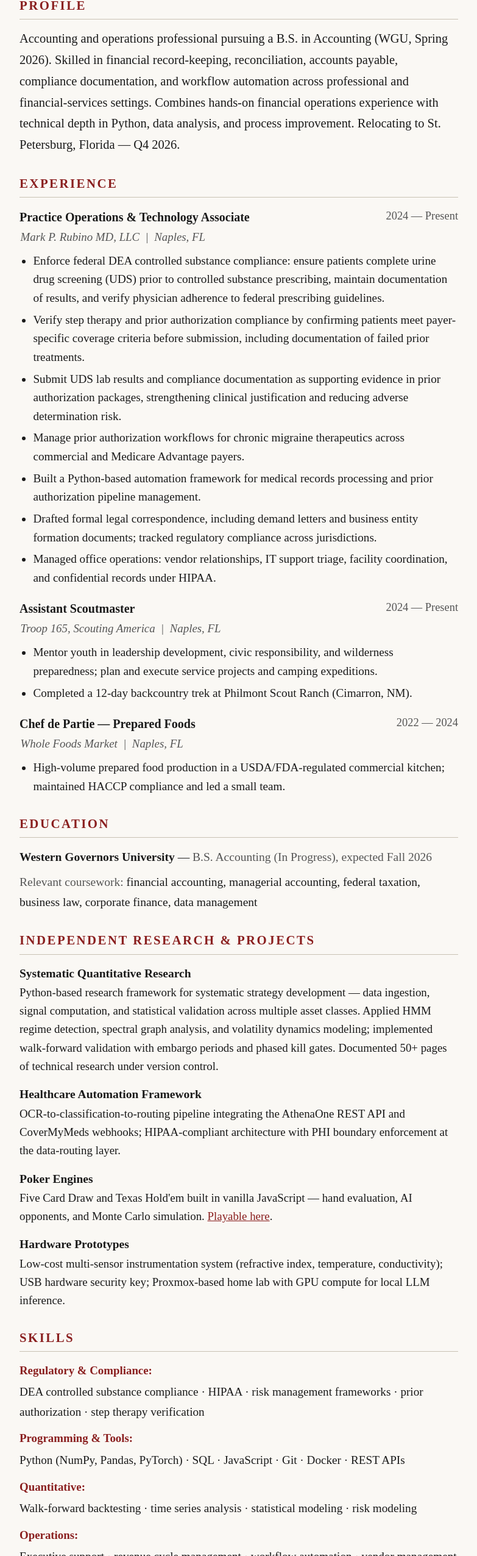
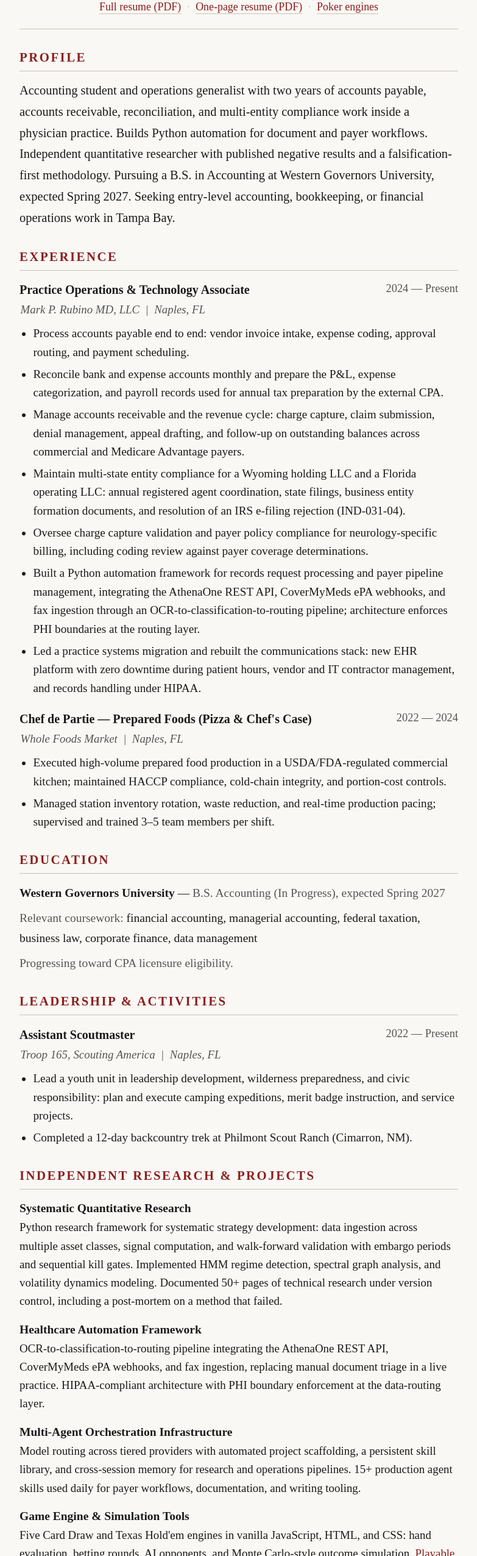
Before and after one commit to rubinonico/portfolio, a plain HTML site: page index.html in a window 1280 px wide. Shown: the part 248-2800 px from the top of the page at 61% size, without its empty margins (248-1031 px from the left). Drawn offline with Linux system fonts and the light colour scheme.

Commit message:
Refocus portfolio on accounting: AP/AR/reconciliation lead, correct all dates to match resume (2024 practice, 2022-2024 WFM, 2022 Scouting, Spring 2027 graduation), add leadership section, add resume PDF downloads

```diff
--- a/index.html
+++ b/index.html
@@ -3,7 +3,7 @@
 <head>
 <meta charset="UTF-8">
 <meta name="viewport" content="width=device-width, initial-scale=1.0">
-<title>Nico Rubino</title>
+<title>Nico Rubino — Accounting &amp; Financial Operations</title>
 <style>
   :root {
     --ink: #1a1a1a;
@@ -42,6 +42,14 @@
     margin-bottom: 0.35rem;
   }
 
+  .kicker {
+    font-size: 1.18rem;
+    font-style: italic;
+    color: var(--accent);
+    margin-bottom: 0.5rem;
+    letter-spacing: 0.02em;
+  }
+
   .contact {
     font-size: 1.2rem;
     color: var(--muted);
@@ -53,6 +61,21 @@
   }
   .contact a:hover { text-decoration: underline; color: var(--ink); }
   .contact .sep { color: var(--rule); }
+
+  /* ── Downloads ── */
+  .downloads {
+    margin-top: 0.9rem;
+    font-size: 1.12rem;
+  }
+  .downloads a {
+    color: var(--accent);
+    text-decoration: none;
+    border-bottom: 1px solid var(--rule);
+    padding-bottom: 1px;
+  }
+  .downloads a:hover { border-bottom-color: var(--accent); }
+  .downloads .sep { color: var(--rule); }
+  .downloads .note { color: var(--muted); font-style: italic; }
 
   /* ── Sections ── */
   section { margin: 1.75rem 0; }
@@ -111,6 +134,8 @@
     margin-left: 0;
     line-height: 1.6;
   }
+  .project .desc a { color: var(--accent); text-decoration: none; border-bottom: 1px solid var(--rule); }
+  .project .desc a:hover { border-bottom-color: var(--accent); }
 
   /* Skills */
   .skill-block { margin-bottom: 0.7rem; }
@@ -155,26 +180,32 @@
 
   <header>
     <h1>Nico Rubino</h1>
+    <div class="kicker">Accounting &amp; Financial Operations</div>
     <p class="contact">
-      <span>St. Petersburg, FL</span>
+      <span>Naples, FL — Relocating to St. Petersburg (Q4 2026)</span>
       <span class="sep">&nbsp;·&nbsp;</span>
       <a href="mailto:rubinonico.jobs@gmail.com">rubinonico.jobs@gmail.com</a>
       <span class="sep">&nbsp;·&nbsp;</span>
       <span>239-227-3823</span>
+    </p>
+    <div class="downloads">
+      <a href="assets/Rubino_Resume.pdf">Full resume (PDF)</a>
       <span class="sep">&nbsp;·&nbsp;</span>
-      <a href="https://rubinonico.github.io/portfolio/">rubinonico.github.io/portfolio</a>
-    </p>
+      <a href="assets/Rubino_Resume_OnePage.pdf">One-page resume (PDF)</a>
+      <span class="sep">&nbsp;·&nbsp;</span>
+      <a href="gaming.html">Poker engines</a>
+    </div>
   </header>
 
   <section>
     <h2>Profile</h2>
     <p style="font-size:1.28rem; line-height:1.7;">
-      Accounting and operations professional pursuing a B.S. in Accounting (WGU, Spring
-      2026). Skilled in financial record-keeping, reconciliation, accounts payable,
-      compliance documentation, and workflow automation across professional and
-      financial-services settings. Combines hands-on financial operations experience
-      with technical depth in Python, data analysis, and process improvement.
-      Relocating to St. Petersburg, Florida — Q4 2026.
+      Accounting student and operations generalist with two years of accounts payable, accounts
+      receivable, reconciliation, and multi-entity compliance work inside a physician practice.
+      Builds Python automation for document and payer workflows. Independent quantitative
+      researcher with published negative results and a falsification-first methodology. Pursuing a
+      B.S. in Accounting at Western Governors University, expected Spring 2027. Seeking entry-level
+      accounting, bookkeeping, or financial operations work in Tampa Bay.
     </p>
   </section>
 
@@ -186,40 +217,45 @@
       <div class="role">Practice Operations &amp; Technology Associate</div>
       <div class="org-line">Mark P. Rubino MD, LLC &nbsp;|&nbsp; Naples, FL</div>
       <ul>
-        <li>Enforce federal DEA controlled substance compliance: ensure patients complete urine drug screening (UDS) prior to controlled substance prescribing, maintain documentation of results, and verify physician adherence to federal prescribing guidelines.</li>
-        <li>Verify step therapy and prior authorization compliance by confirming patients meet payer-specific coverage criteria before submission, including documentation of failed prior treatments.</li>
-        <li>Submit UDS lab results and compliance documentation as supporting evidence in prior authorization packages, strengthening clinical justification and reducing adverse determination risk.</li>
-        <li>Manage prior authorization workflows for chronic migraine therapeutics across commercial and Medicare Advantage payers.</li>
-        <li>Built a Python-based automation framework for medical records processing and prior authorization pipeline management.</li>
-        <li>Drafted formal legal correspondence, including demand letters and business entity formation documents; tracked regulatory compliance across jurisdictions.</li>
-        <li>Managed office operations: vendor relationships, IT support triage, facility coordination, and confidential records under HIPAA.</li>
-      </ul>
-    </div>
-
-    <div class="entry">
-      <span class="date">2024 — Present</span>
-      <div class="role">Assistant Scoutmaster</div>
-      <div class="org-line">Troop 165, Scouting America &nbsp;|&nbsp; Naples, FL</div>
-      <ul>
-        <li>Mentor youth in leadership development, civic responsibility, and wilderness preparedness; plan and execute service projects and camping expeditions.</li>
-        <li>Completed a 12-day backcountry trek at Philmont Scout Ranch (Cimarron, NM).</li>
+        <li>Process accounts payable end to end: vendor invoice intake, expense coding, approval routing, and payment scheduling.</li>
+        <li>Reconcile bank and expense accounts monthly and prepare the P&amp;L, expense categorization, and payroll records used for annual tax preparation by the external CPA.</li>
+        <li>Manage accounts receivable and the revenue cycle: charge capture, claim submission, denial management, appeal drafting, and follow-up on outstanding balances across commercial and Medicare Advantage payers.</li>
+        <li>Maintain multi-state entity compliance for a Wyoming holding LLC and a Florida operating LLC: annual registered agent coordination, state filings, business entity formation documents, and resolution of an IRS e-filing rejection (IND-031-04).</li>
+        <li>Oversee charge capture validation and payer policy compliance for neurology-specific billing, including coding review against payer coverage determinations.</li>
+        <li>Built a Python automation framework for records request processing and payer pipeline management, integrating the AthenaOne REST API, CoverMyMeds ePA webhooks, and fax ingestion through an OCR-to-classification-to-routing pipeline; architecture enforces PHI boundaries at the routing layer.</li>
+        <li>Led a practice systems migration and rebuilt the communications stack: new EHR platform with zero downtime during patient hours, vendor and IT contractor management, and records handling under HIPAA.</li>
       </ul>
     </div>
 
     <div class="entry">
       <span class="date">2022 — 2024</span>
-      <div class="role">Chef de Partie — Prepared Foods</div>
+      <div class="role">Chef de Partie — Prepared Foods (Pizza &amp; Chef's Case)</div>
       <div class="org-line">Whole Foods Market &nbsp;|&nbsp; Naples, FL</div>
       <ul>
-        <li>High-volume prepared food production in a USDA/FDA-regulated commercial kitchen; maintained HACCP compliance and led a small team.</li>
+        <li>Executed high-volume prepared food production in a USDA/FDA-regulated commercial kitchen; maintained HACCP compliance, cold-chain integrity, and portion-cost controls.</li>
+        <li>Managed station inventory rotation, waste reduction, and real-time production pacing; supervised and trained 3–5 team members per shift.</li>
       </ul>
     </div>
   </section>
 
   <section>
     <h2>Education</h2>
-    <p class="edu"><span class="school">Western Governors University</span> — <span class="detail">B.S. Accounting (In Progress), expected Fall 2026</span></p>
+    <p class="edu"><span class="school">Western Governors University</span> — <span class="detail">B.S. Accounting (In Progress), expected Spring 2027</span></p>
     <p class="edu"><span class="detail">Relevant coursework:</span> financial accounting, managerial accounting, federal taxation, business law, corporate finance, data management</p>
+    <p class="edu"><span class="detail">Progressing toward CPA licensure eligibility.</span></p>
+  </section>
+
+  <section>
+    <h2>Leadership &amp; Activities</h2>
+    <div class="entry">
+      <span class="date">2022 — Present</span>
+      <div class="role">Assistant Scoutmaster</div>
+      <div class="org-line">Troop 165, Scouting America &nbsp;|&nbsp; Naples, FL</div>
+      <ul>
+        <li>Lead a youth unit in leadership development, wilderness preparedness, and civic responsibility: plan and execute camping expeditions, merit badge instruction, and service projects.</li>
+        <li>Completed a 12-day backcountry trek at Philmont Scout Ranch (Cimarron, NM).</li>
+      </ul>
+    </div>
   </section>
 
   <section>
@@ -227,22 +263,32 @@
 
     <div class="project">
       <div class="name">Systematic Quantitative Research</div>
-      <div class="desc">Python-based research framework for systematic strategy development — data ingestion, signal computation, and statistical validation across multiple asset classes. Applied HMM regime detection, spectral graph analysis, and volatility dynamics modeling; implemented walk-forward validation with embargo periods and phased kill gates. Documented 50+ pages of technical research under version control.</div>
+      <div class="desc">Python research framework for systematic strategy development: data ingestion across multiple asset classes, signal computation, and walk-forward validation with embargo periods and sequential kill gates. Implemented HMM regime detection, spectral graph analysis, and volatility dynamics modeling. Documented 50+ pages of technical research under version control, including a post-mortem on a method that failed.</div>
     </div>
 
     <div class="project">
       <div class="name">Healthcare Automation Framework</div>
-      <div class="desc">OCR-to-classification-to-routing pipeline integrating the AthenaOne REST API and CoverMyMeds webhooks; HIPAA-compliant architecture with PHI boundary enforcement at the data-routing layer.</div>
+      <div class="desc">OCR-to-classification-to-routing pipeline integrating the AthenaOne REST API, CoverMyMeds ePA webhooks, and fax ingestion, replacing manual document triage in a live practice. HIPAA-compliant architecture with PHI boundary enforcement at the data-routing layer.</div>
     </div>
 
     <div class="project">
-      <div class="name">Poker Engines</div>
-      <div class="desc">Five Card Draw and Texas Hold'em built in vanilla JavaScript — hand evaluation, AI opponents, and Monte Carlo simulation. <a href="gaming.html" style="color:var(--accent);">Playable here</a>.</div>
+      <div class="name">Multi-Agent Orchestration Infrastructure</div>
+      <div class="desc">Model routing across tiered providers with automated project scaffolding, a persistent skill library, and cross-session memory for research and operations pipelines. 15+ production agent skills used daily for payer workflows, documentation, and writing tooling.</div>
     </div>
 
     <div class="project">
-      <div class="name">Hardware Prototypes</div>
-      <div class="desc">Low-cost multi-sensor instrumentation system (refractive index, temperature, conductivity); USB hardware security key; Proxmox-based home lab with GPU compute for local LLM inference.</div>
+      <div class="name">Game Engine &amp; Simulation Tools</div>
+      <div class="desc">Five Card Draw and Texas Hold'em engines in vanilla JavaScript, HTML, and CSS: hand evaluation, betting rounds, AI opponents, and Monte Carlo-style outcome simulation. <a href="gaming.html">Playable here</a>.</div>
+    </div>
+
+    <div class="project">
+      <div class="name">Personal Knowledge &amp; Retrieval Architecture</div>
+      <div class="desc">Hybrid retrieval over a 47+ document corpus combining FTS5 keyword search for exact terms with a semantic layer for conceptual queries; navigation protocol across 65+ project indexes.</div>
+    </div>
+
+    <div class="project">
+      <div class="name">Homelab &amp; Hardware Prototyping</div>
+      <div class="desc">Proxmox virtualization host with NAS storage, GPU pass-through for local model inference, and containerized services. Low-cost multi-sensor instrumentation system (refractive index, temperature, conductivity) and a USB hardware security key.</div>
     </div>
   </section>
 
@@ -250,31 +296,31 @@
     <h2>Skills</h2>
 
     <div class="skill-block">
-      <span class="cat">Regulatory &amp; Compliance:</span>
-      <p class="items">DEA controlled substance compliance · HIPAA · risk management frameworks · prior authorization · step therapy verification</p>
+      <span class="cat">Accounting &amp; Finance:</span>
+      <p class="items">Accounts payable · accounts receivable · bank and expense reconciliation · revenue cycle management · denial and appeal management · payroll records · P&amp;L preparation · entity compliance · multi-state filings</p>
     </div>
     <div class="skill-block">
-      <span class="cat">Programming &amp; Tools:</span>
-      <p class="items">Python (NumPy, Pandas, PyTorch) · SQL · JavaScript · Git · Docker · REST APIs</p>
+      <span class="cat">Programming &amp; Data:</span>
+      <p class="items">Python (NumPy, Pandas, PyTorch) · SQL · JavaScript · Git · Docker · REST API integration · OCR pipelines</p>
     </div>
     <div class="skill-block">
       <span class="cat">Quantitative:</span>
-      <p class="items">Walk-forward backtesting · time series analysis · statistical modeling · risk modeling</p>
+      <p class="items">Walk-forward backtesting · statistical hypothesis testing · HMM regime detection · spectral graph theory · volatility modeling · copula modeling · position sizing · risk management frameworks</p>
     </div>
     <div class="skill-block">
-      <span class="cat">Operations:</span>
-      <p class="items">Executive support · revenue cycle management · workflow automation · vendor management</p>
+      <span class="cat">AI &amp; Automation:</span>
+      <p class="items">LLM agent orchestration · MCP server architecture · retrieval-augmented generation · self-hosted LLMs · workflow automation (n8n) · technical specification writing</p>
     </div>
     <div class="skill-block">
-      <span class="cat">Hardware:</span>
-      <p class="items">Sensor integration · Proxmox / self-hosting · embedded systems · USB hardware</p>
+      <span class="cat">Operations &amp; Compliance:</span>
+      <p class="items">Practice operations management · vendor management · legal document drafting · records management · HIPAA · payer policy analysis · HACCP and food safety</p>
     </div>
   </section>
 
   <section>
     <h2>Certifications</h2>
-    <p class="cert">Google IT Support Professional Certificate (completed)</p>
     <p class="cert">QuickBooks ProAdvisor (in progress)</p>
+    <p class="cert">Google IT Support Professional Certificate (2021)</p>
   </section>
 
   <footer>
```
Also changed, not shown: 2 other files.
